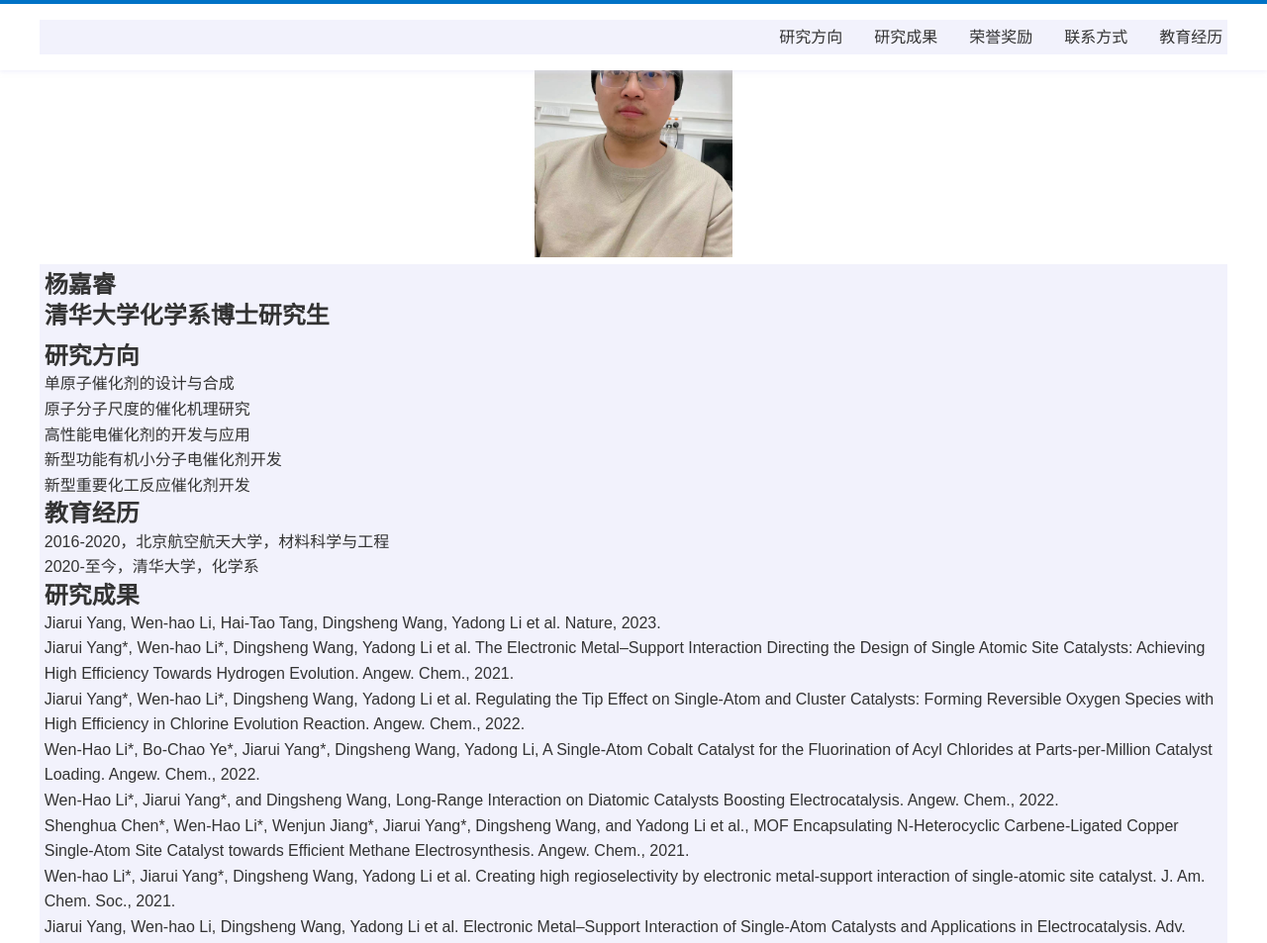
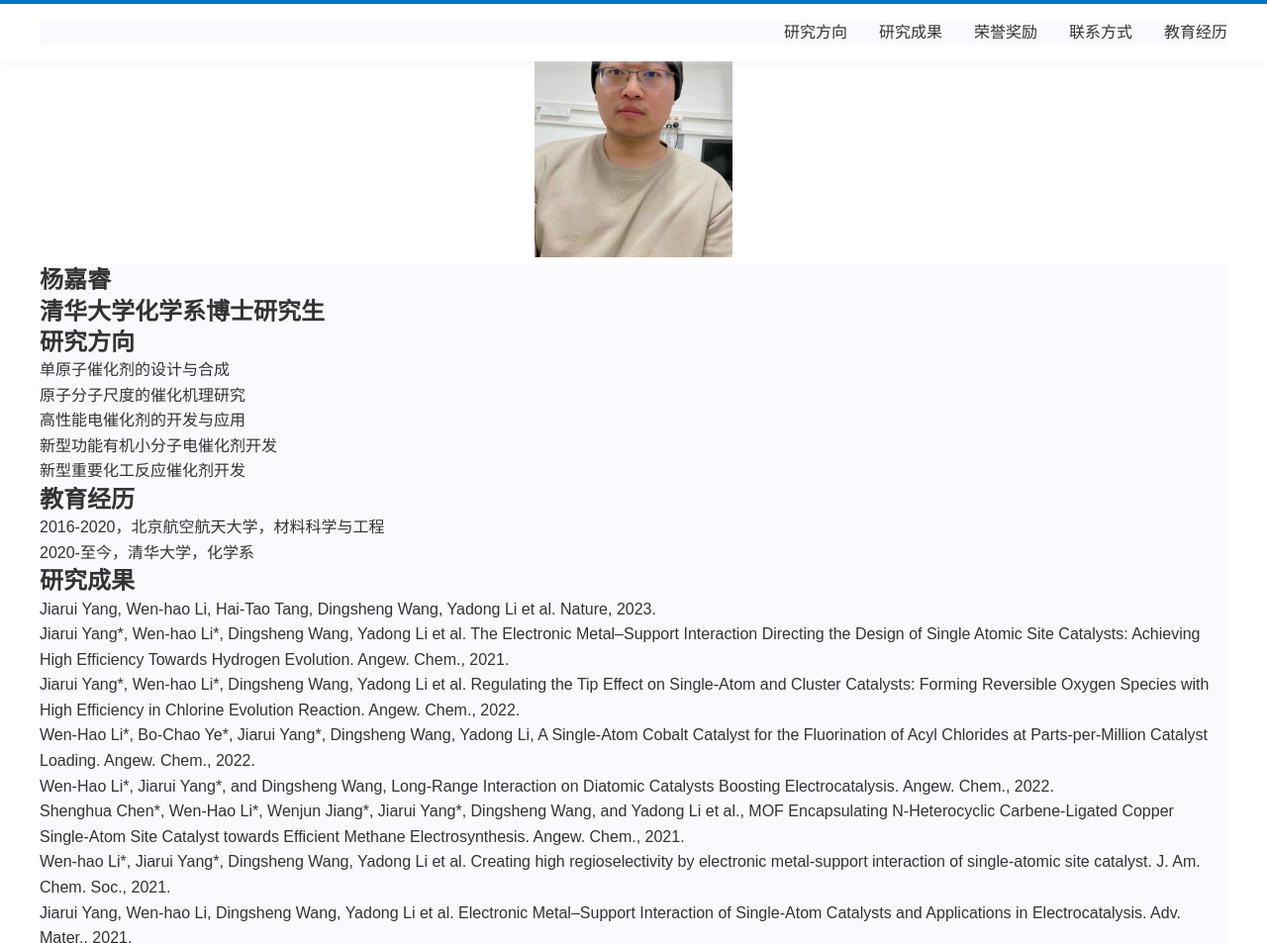
Before and after one commit to jerrythth/home, a plain HTML site: page index.html in a window 1280 px wide. Shown: the top 953 px of the page at 99% size. Drawn offline with Linux system fonts and the light colour scheme.

Commit message:
Update style.css

```diff
--- a/style.css
+++ b/style.css
@@ -35,8 +35,8 @@
 .container {
     max-width: 1200px;
     margin: 0 auto;
-    padding: 0.3rem;
-    background-color: rgba(230, 230, 250, 0.5);
+    padding: 0rem;
+    background-color: rgba(230, 230, 250, 0.2);
 }
 
 /* 导航栏 */
```
